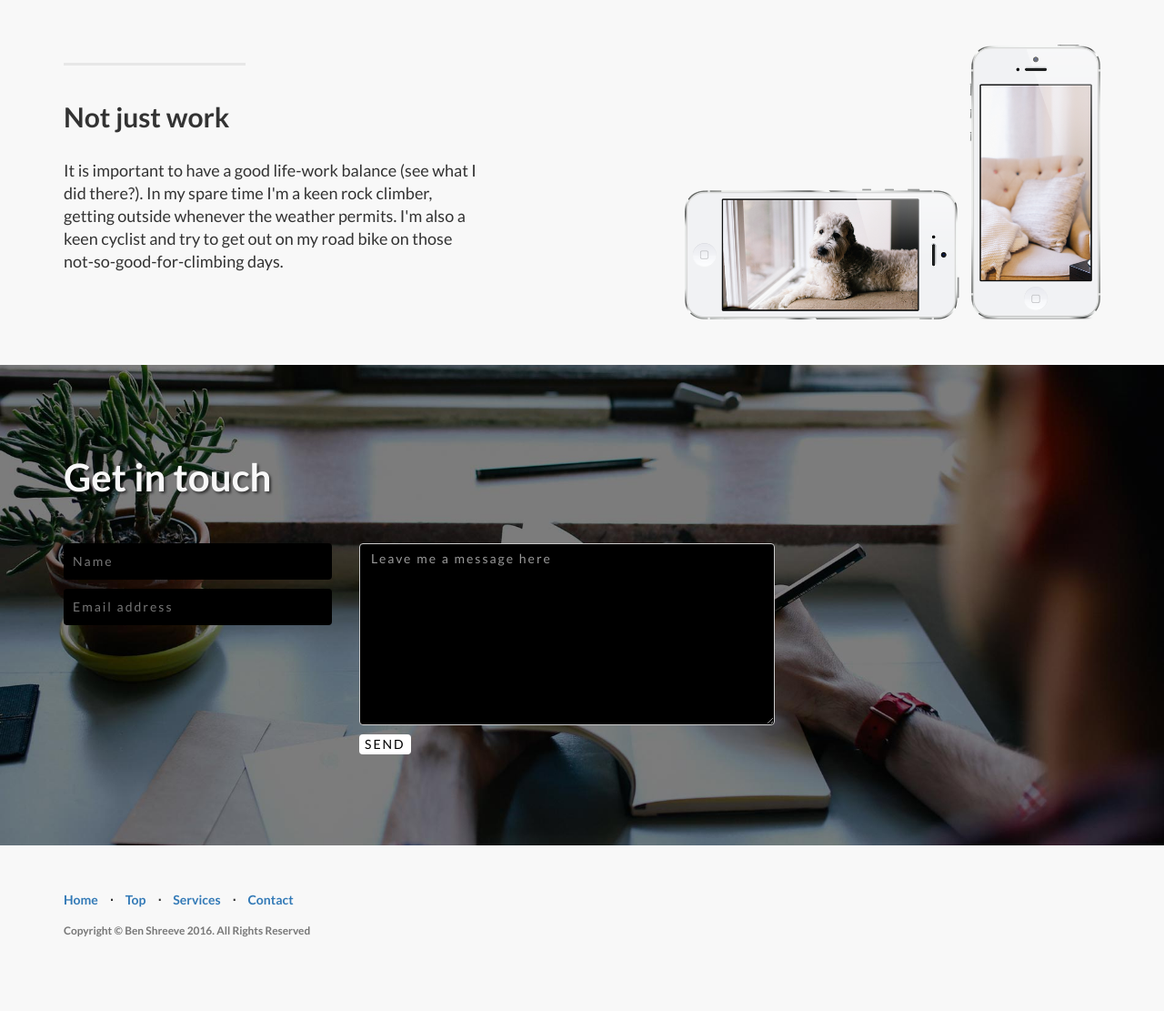
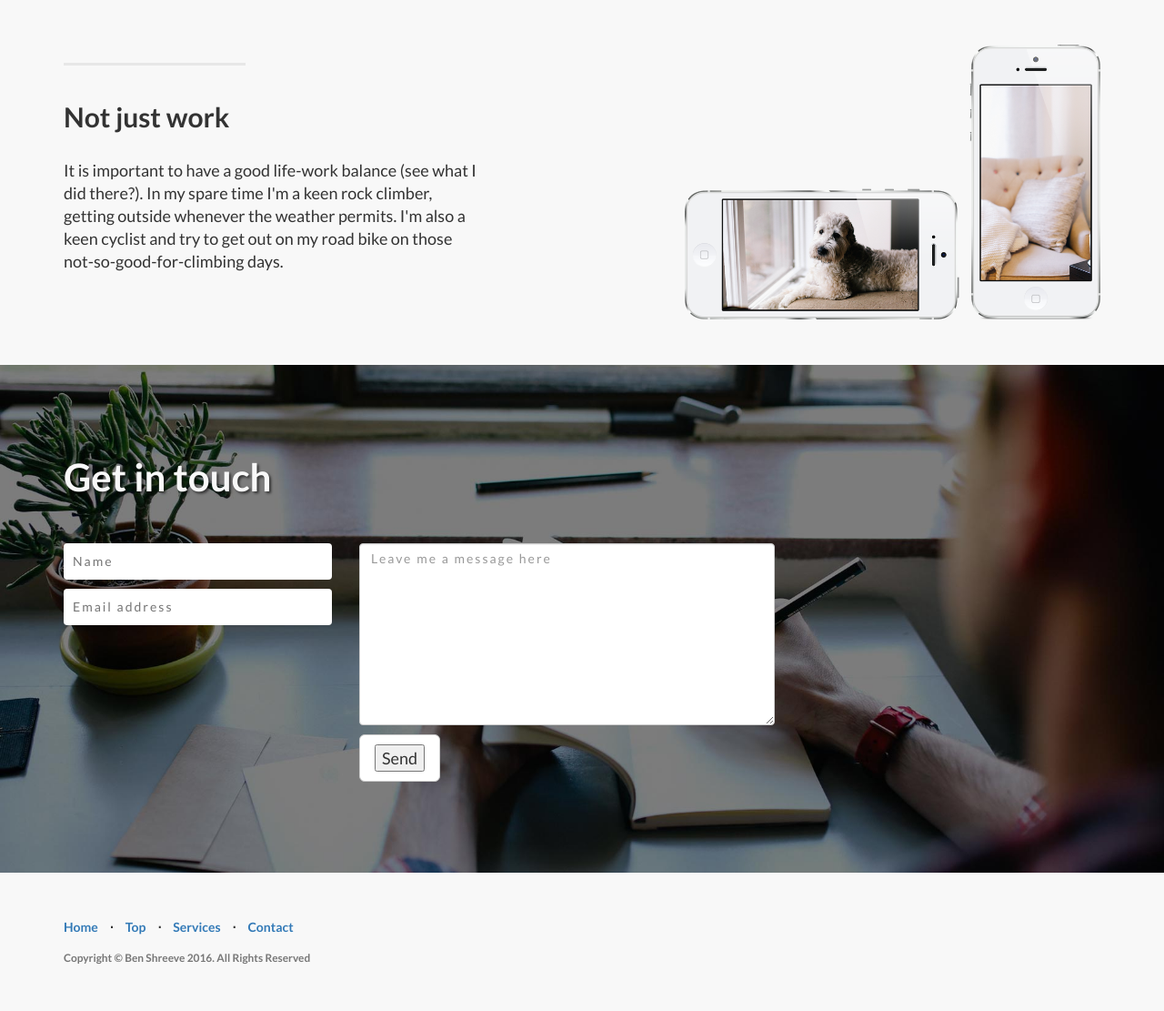
Before and after one commit to benshreeve/benshreeve.github.io, a PHP site: page / in a window 1280 px wide. Shown: the part 2522-3633 px from the top of the page at 91% size. Before the commit the page ends 3552 px from the top, so only its background shows below. Run offline with PHP 8.4, Linux system fonts and the light colour scheme; some libraries are stand-ins or nearby versions.

Commit message:
More fixes

```diff
--- a/css/form.css
+++ b/css/form.css
@@ -15,7 +15,7 @@ textarea {
 
 input[type=text], input[type=email], textarea {
 
-	background-color: #000000 !important;
+	background-color: #ffffff !important;
 	border: none;
 	border-radius: 4px !important;
 /* 	font-size: 22px !important; */
@@ -30,6 +30,7 @@ input[type=text], input[type=email], textarea {
 }
 
 
+/*
 
 input[type=submit] {
 /*
@@ -49,11 +50,15 @@ input[type=submit] {
 	background-color: #ffffff;
 	color: #000000;
 	text-transform: uppercase;
-    font-size: 14px;
+/*     font-size: 14px; */
     font-weight: 400;
     letter-spacing: 2px;
     border-radius: 4px;
     border: none;
+    padding: 10px 16px;
+    font-size: 18px;
+    line-height: 1.3333333;
+    border-radius: 6px;
 }
 
 
@@ -66,12 +71,17 @@ button[type=submit]:hover {
 input[type=submit]:hover {
 	background-color: #333333;
 	text-transform: uppercase;
-    font-size: 14px;
+/*     font-size: 14px; */
     font-weight: 400;
     letter-spacing: 2px;
     border-radius: 4px !important;
     border: none;
+    padding: 10px 16px;
+    font-size: 18px;
+    line-height: 1.3333333;
+    border-radius: 6px;
 }
+ */
 
 
 
--- a/index.html
+++ b/index.html
@@ -315,8 +315,9 @@ document.getElementById("returnMessage").textContent="Sorry, something went wron
 						</div>
 						<div class="content col-lg-6">
 							<textarea class="form-control" id="messageField" name="message" placeholder="Leave me a message here"></textarea>
-
+							<div class="btn btn-default btn-lg">
 							<input type="submit" value="Send">
+							</div>
 						</div>
 						</form>
 					</div>
```
